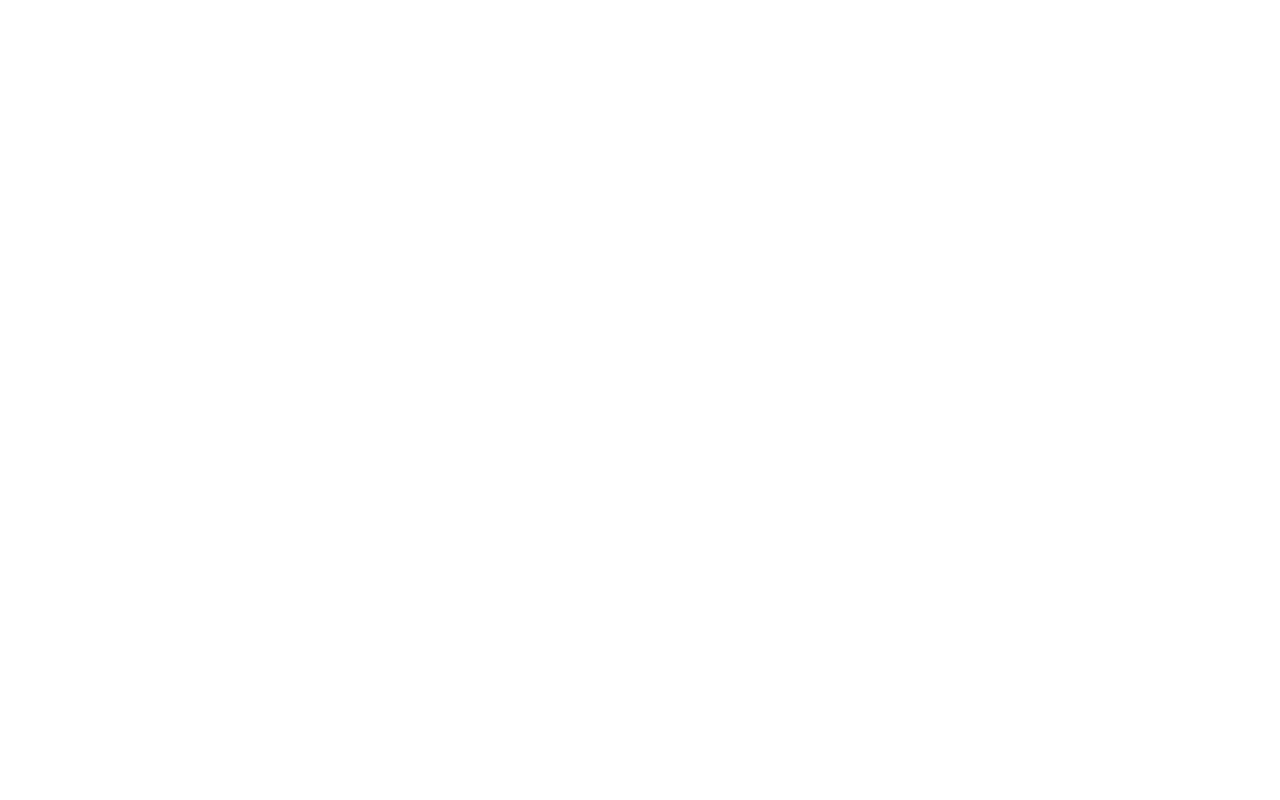
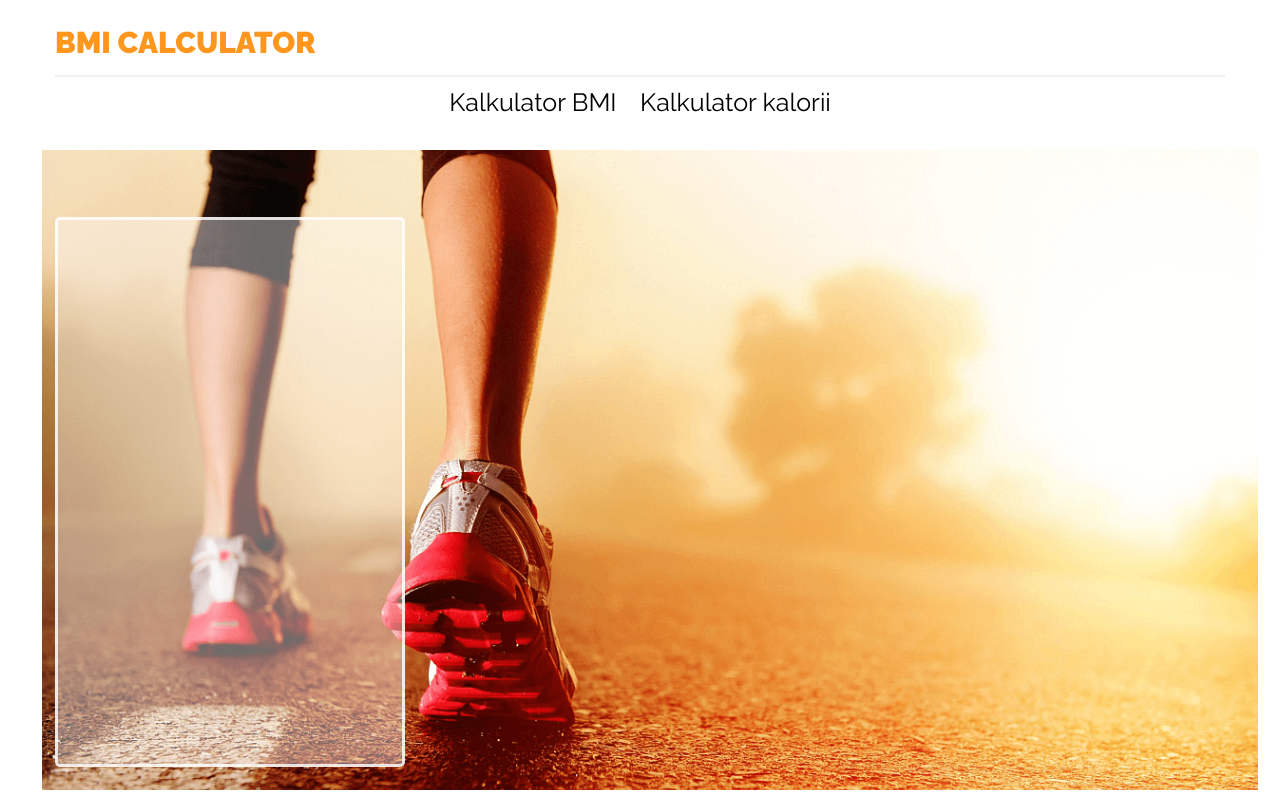
Before and after one commit to MateuszBieniek92/BMI-and-calories-calculator, a plain HTML site: page index.html in a window 1280 px wide. Drawn offline with Linux system fonts and the light colour scheme.

Commit message:
Added new compressed bg photo, simple header and section graphics.

```diff
--- a/index.html
+++ b/index.html
@@ -10,6 +10,26 @@
 </head>
 
 <body>
+    <header>
+        <div class="container row">
+            <div class="logo"> BMI CALCULATOR</div>
+            <nav>
+                <ul class="navigation">
+                    <li><a href="#bmi">Kalkulator BMI</a></li>
+                    <li><a href="#calories">Kalkulator kalorii</a></li>
+                </ul>
+            </nav>
+        </div>
+    </header>
+<section>
+    <div class="photo"></div>
+    <div class="container row">
+        <div class="formBackground"></div>
+
+
+    </div>
+
+    </section>
 
 </body>
 <script src="js/animation.js" type="text/javascript"></script>
--- a/scss/partials/_section1.scss
+++ b/scss/partials/_section1.scss
@@ -0,0 +1,57 @@
+header {
+    .logo {
+        font-size: 30px;
+        font-weight: 800;
+        color: #ff971f;
+        margin-top: 25px;
+        margin-bottom: 10px;
+    }
+    .navigation {
+        margin-top: 15px;
+        text-align: center;
+        list-style: none;
+        padding-top: 10px;
+        border-top: 2px solid rgba(123, 123, 123, 0.1);
+        li {
+            font-size: 25px;
+            padding: 0 10px;
+            color: black;
+            text-decoration: none;
+            display: inline;
+            a {
+                text-decoration: none;
+                color: black;
+                font-size: 25px;
+                font-weight: 400;
+            }
+            a:hover {
+                color: #ff971f;
+                transition: 1s;
+            }
+        }
+    }
+}
+
+section {
+    .photo {
+        background-image: url(../photos/background_photo.png);
+        background-size: cover;
+        background-repeat: no-repeat;
+        background-position: center top;
+        height: 80vh;
+        top: 150px;
+        position: absolute;
+        width: 95vw;
+        left: 42px;
+    }
+}
+
+.formBackground {
+    width: 350px;
+    height: 550px;
+    background: rgba(255, 255, 255, 0.4);
+    position: relative;
+    top: 100px;
+    border: 3px solid rgba(255, 255, 255, 0.8);
+    border-radius: 5px;
+}
```
Also changed, not shown: css/main.css, photos/background_photo.png (added).
